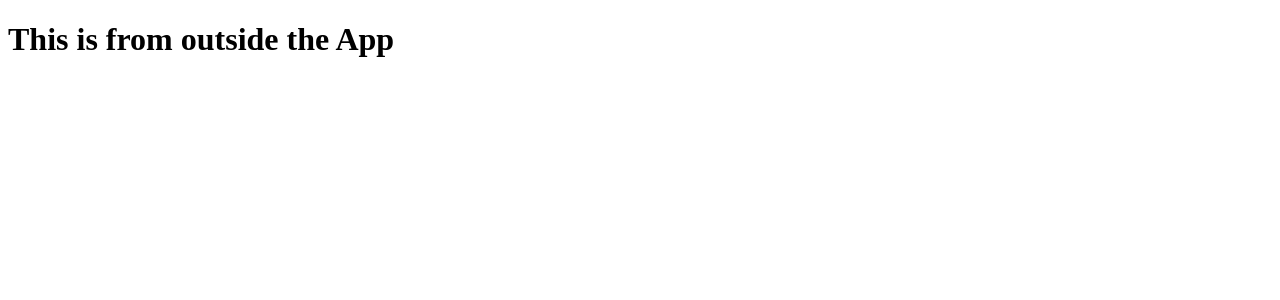
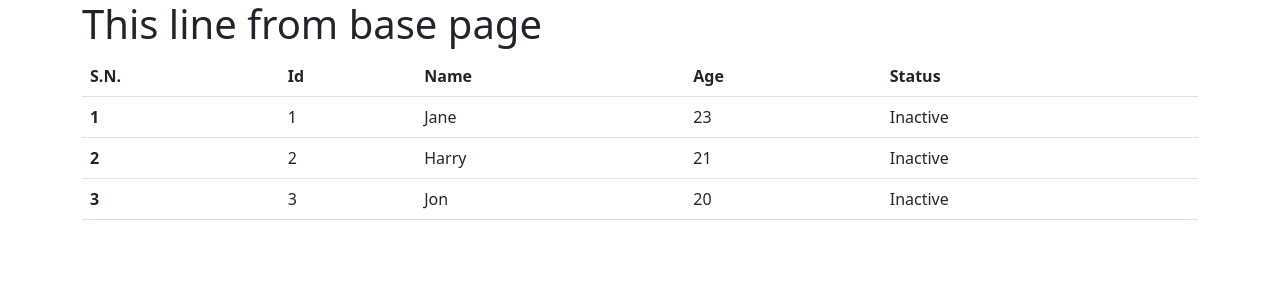
Before and after one commit to pnabiniw/may-6-30-django-project, a Django app: page /template-test/ in a window 1280 px wide. Shown: the top 300 px of the page. Run offline with Django 4.2, Linux system fonts and the light colour scheme.

Commit message:
template inheritance

```diff
--- a/myapp/urls.py
+++ b/myapp/urls.py
@@ -1,11 +1,15 @@
 from django.urls import path
-from .views import home, template_test, name_message
+from .views import home, template_test, name_message, json_view, \
+    inheritance_page1, inheritance_page2
 # from .views import home, template_test
 
 
 urlpatterns = [
     path("template-test/", template_test, name="template_name"),
     path("user/<str:name>/", name_message, name='name_message'),
+    path("json/", json_view, name="json_view"),
+    path("inheritance-page1/", inheritance_page1, name="inheritance_page1"),
+    path("inheritance-page2/", inheritance_page2, name="inheritance_page2"),
     path("", home, name='home'),  # "127.0.0.1:8000/myapp/home/"
 ]
 
--- a/myapp/views.py
+++ b/myapp/views.py
@@ -1,5 +1,5 @@
 from django.shortcuts import render
-from django.http import HttpResponse, HttpResponseNotFound
+from django.http import HttpResponse, HttpResponseNotFound, JsonResponse
 
 
 # request is the object of HttpRequest class
@@ -22,7 +22,17 @@
 
 
 def template_test(request):
-    return render(request, "myapp/index.html")
+    context = {
+        "students": [
+            {"name": "Jane", "id": 1, "age": 23, "active": True},
+            {"name": "Harry", "id": 2, "age": 21, "active": False},
+            {"name": "Jon", "id": 3, "age": 20, "active": True}
+        ],
+        "title": "Students"
+    }
+    return render(request, "myapp/index.html", context=context)
+
+# In DTL (Django Templating Language) we have, variables, tags and filters
 
 
 def name_message(request, name):
@@ -45,3 +55,20 @@
     except KeyError:
         return HttpResponseNotFound("Name not found")
     return HttpResponse(f"Hello I'm {full_name}")
+
+
+def json_view(request):
+    response = {
+        "name": "Harry",
+        "age": 23,
+        "id": 2
+    }
+    return JsonResponse(response)
+
+
+def inheritance_page1(request):
+    return render(request, "myapp/home.html")
+
+
+def inheritance_page2(request):
+    return render(request, "myapp/page2.html")
--- /dev/null
+++ b/templates/myapp/base.html
@@ -0,0 +1,20 @@
+<!DOCTYPE html>
+<html lang="en">
+<head>
+    <link href="https://cdn.jsdelivr.net/npm/bootstrap@5.3.0/dist/css/bootstrap.min.css" rel="stylesheet"
+          integrity="sha384-9ndCyUaIbzAi2FUVXJi0CjmCapSmO7SnpJef0486qhLnuZ2cdeRhO02iuK6FUUVM" crossorigin="anonymous">
+    <script src="https://cdn.jsdelivr.net/npm/bootstrap@5.3.0/dist/js/bootstrap.bundle.min.js"
+            integrity="sha384-geWF76RCwLtnZ8qwWowPQNguL3RmwHVBC9FhGdlKrxdiJJigb/j/68SIy3Te4Bkz"
+            crossorigin="anonymous"></script>
+    <meta charset="UTF-8">
+
+    <title>{% block title %}{% endblock %}</title>
+</head>
+<body>
+<div class="container">
+    <h1>This line from base page</h1>
+    {% block content %}
+    {% endblock %}
+</div>
+</body>
+</html>
--- a/templates/myapp/index.html
+++ b/templates/myapp/index.html
@@ -1,10 +1,32 @@
-<!DOCTYPE html>
-<html lang="en">
-<head>
-    <meta charset="UTF-8">
-    <title>From out template</title>
-</head>
-<body>
-<h1>This is from outside the App</h1>
-</body>
-</html>
+{% extends "myapp/base.html" %}
+
+{% block title %}{{ title }}{% endblock %}
+
+{% block content %}
+    <table class="table">
+        <thead>
+        <tr>
+            <th scope="col">S.N.</th>
+            <th scope="col">Id</th>
+            <th scope="col">Name</th>
+            <th scope="col">Age</th>
+            <th scope="col">Status</th>
+        </tr>
+        </thead>
+        <tbody>
+        {% for student in students %}
+            <tr>
+                <th scope="row">{{ forloop.counter }}</th>
+                <td>{{ student.id }}</td>
+                <td>{{ student.name }}</td>
+                <td>{{ student.age }}</td>
+                {% if student.status %}
+                    <td>Active</td>
+                {% else %}
+                    <td>Inactive</td>
+                {% endif %}
+            </tr>
+        {% endfor %}
+        </tbody>
+    </table>
+{% endblock %}
```
Also changed, not shown: templates/myapp/home.html (added, +9 -0 lines), templates/myapp/page2.html (added, +8 -0 lines).
